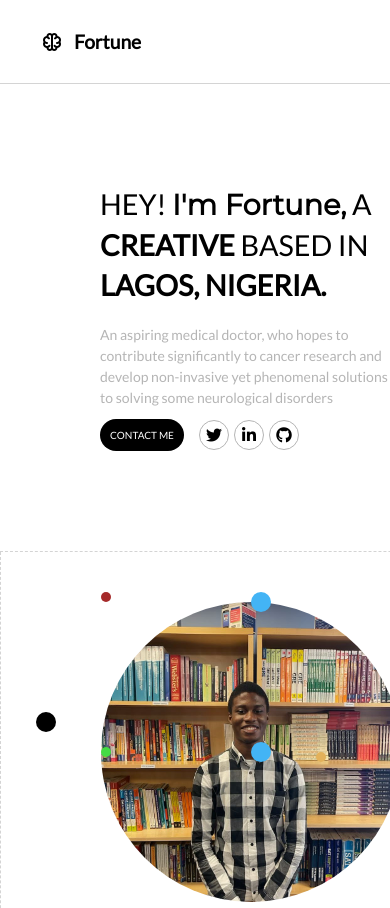
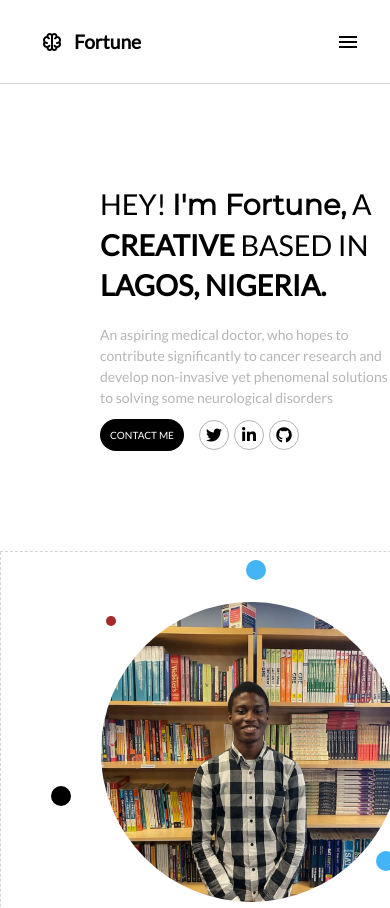
Before and after one commit to Savio09/fortune-declan, a plain HTML site: page index.html in a window 390 px wide. Shown: the top 908 px of the page. Drawn offline with nearby package versions, Linux system fonts and the light colour scheme.

Commit message:
Update styles.css

```diff
--- a/portfolio-website/styles.css
+++ b/portfolio-website/styles.css
@@ -280,19 +280,59 @@ header h3{
     .grid {
         grid-template-columns: 1fr;
     }
-    nav, .cta {
+
+    nav,
+    .cta {
         display: none;
     }
-    header {
-        width: 500px;
+
+    .hero-banner img {
+        height: 300px;
+        width: 300px;
     }
+
     .project.left,
     .project.right {
         padding: 50px;
     }
-    .hero-banner {
-        display: flex;
-        justify-content: center;
-        align-items: center;
-    }
+
+    .sparkle-1 {
+    left: 37%;
+    bottom: 23px;
+    width: 10px;
+    height: 10px;
 }
+
+.sparkle-2 {
+    top: 8px;
+    left: 49%;
+}
+
+.sparkle-3 {
+    background-color: brown;
+    top: 16%;
+    left: 21%;
+    width: 10px;
+    height: 10px;
+}
+
+.sparkle-4 {
+    left: 75%;
+    top: 74%;
+}
+
+.sparkle-5 {
+    background-color: #E3B15A;
+    left: 79%;
+    top: 26%;
+    width: 10px;
+    height: 10px;
+}
+
+.sparkle-6 {
+    left: 10%;
+    top: 58%;
+    background-color: black;
+}
+
+}
```
